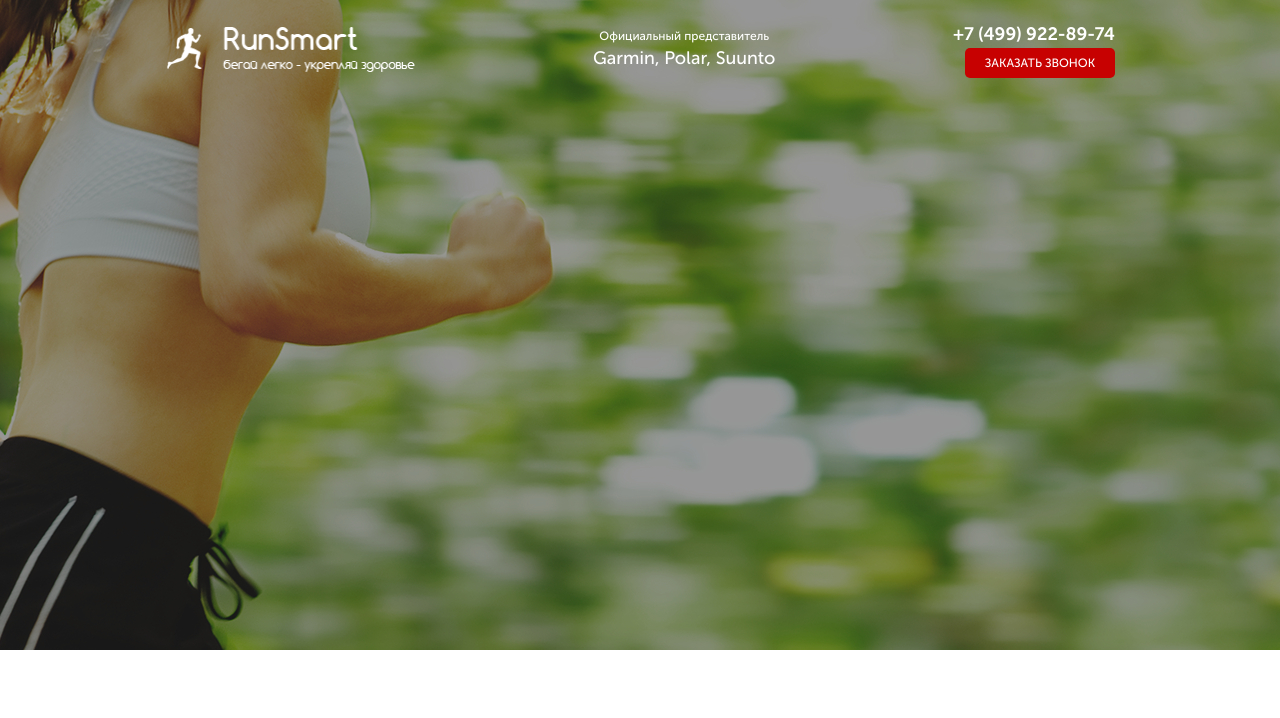
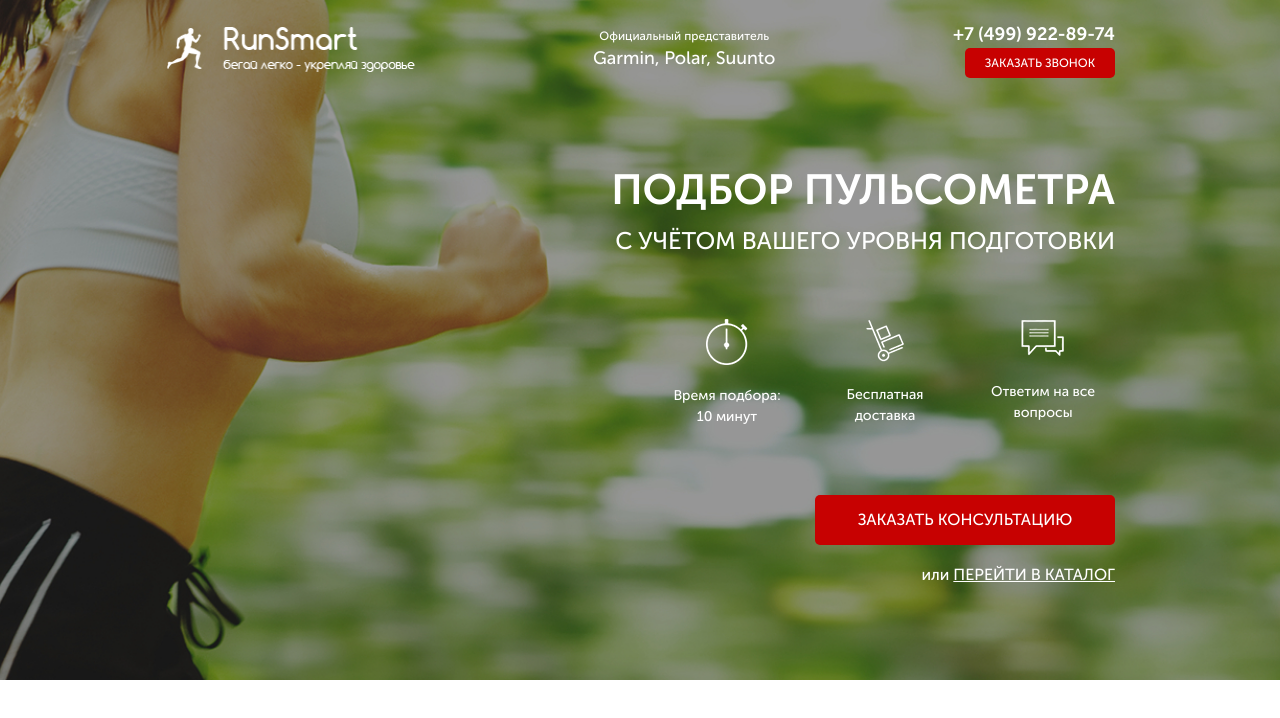
Before and after one commit to lamoisissure/udemy_runsmart, a website: page src/index.html in a window 1280 px wide. Drawn offline with Linux system fonts and the light colour scheme.

Commit message:
ended block Promo

```diff
--- a/src/index.html
+++ b/src/index.html
@@ -25,6 +25,32 @@
                     <button class="button">заказать звонок</button>
                 </div>
             </header>
+            <div class="promo__wrapper">
+                <h1 class="promo__title">Подбор пульсометра</h1>
+                <h2 class="promo__subtitle">с учётом Вашего уровня подготовки</h2>
+                <div class="promo__icons">
+                    <div class="promo__icon">
+                        <img src="img/icons/first_screen/1_time.png" alt="time">
+                        Время подбора:
+                        10 минут
+                    </div>
+                    <div class="promo__icon">
+                        <img src="img/icons/first_screen/2_delivery.png" alt="delivery">
+                        Бесплатная
+                        доставка
+                    </div>
+                    <div class="promo__icon">
+                        <img src="img/icons/first_screen/3_support.png" alt="support">
+                        Ответим
+                        на все вопросы
+                    </div>
+                </div>
+                <button class="button button_main">заказать кОНСУЛЬТАЦИЮ</button>
+                <div class="promo__link">
+                    или
+                    <a href="#">ПЕРЕЙТИ В КАТАЛОГ</a>
+                </div>
+            </div>
         </div>
     </div>
 </body>
--- a/src/sass/components/_button.scss
+++ b/src/sass/components/_button.scss
@@ -8,4 +8,10 @@
     font-size: 12px;
     font-weight: 500;
     text-transform: uppercase;
+    &_main {
+        margin-top: 68px;
+        width: 300px;
+        height: 50px;
+        font-size: 16px;
+    }
 }
--- a/src/sass/components/_promo.scss
+++ b/src/sass/components/_promo.scss
@@ -1,6 +1,56 @@
 .promo {
     min-height: 650px;
     padding: 21px 0 93px;
-    background-image: url(../../img/bg/bg1.jpg);
+    background-image: url(../img/bg/bg1.jpg);
     @include bg-align;
+    color: #ffffff;
+    &__wrapper {
+        display: flex;
+        flex-direction: column;
+        margin-top: 91px;
+        align-items: flex-end;
+    }
+    &__title {
+        margin: 0;
+        font-size: 42px;
+        line-height: 42px;
+        font-weight: 700;
+        text-transform: uppercase;
+    }
+    &__subtitle {
+        margin: 0;
+        margin-top: 18px;
+        font-size: 24px;
+        line-height: 24px;
+        font-weight: 500;
+        text-transform: uppercase;
+    }
+    &__icons{
+        display: flex;
+        justify-content: space-between;
+        width: 424px;
+        margin-top: 66px;
+        margin-right: 18px;
+    }
+    &__icon {
+        text-align: center;
+        width: 108px;
+        font-size: 14px;
+        font-weight: 500;
+        img {
+            display: block;
+            margin: 0 auto 20px;
+        }
+    }
+    &__link {
+        margin-top: 18px;
+        color: #ffffff;
+        font-size: 16px;
+        font-weight: 500;
+        a {
+            color: #ffffff;
+            text-transform: uppercase;
+            text-decoration: underline;
+        }
+    }
 }
```
Also changed, not shown: src/css/style.min.css, src/img/icons/first_screen/1_time.png (added), src/img/icons/first_screen/1_time.svg (deleted), src/img/icons/first_screen/2_delivery.png (added), src/img/icons/first_screen/2_delivery.svg (deleted), src/img/icons/first_screen/3_support.png (added), src/img/icons/first_screen/3_support.svg (deleted).
